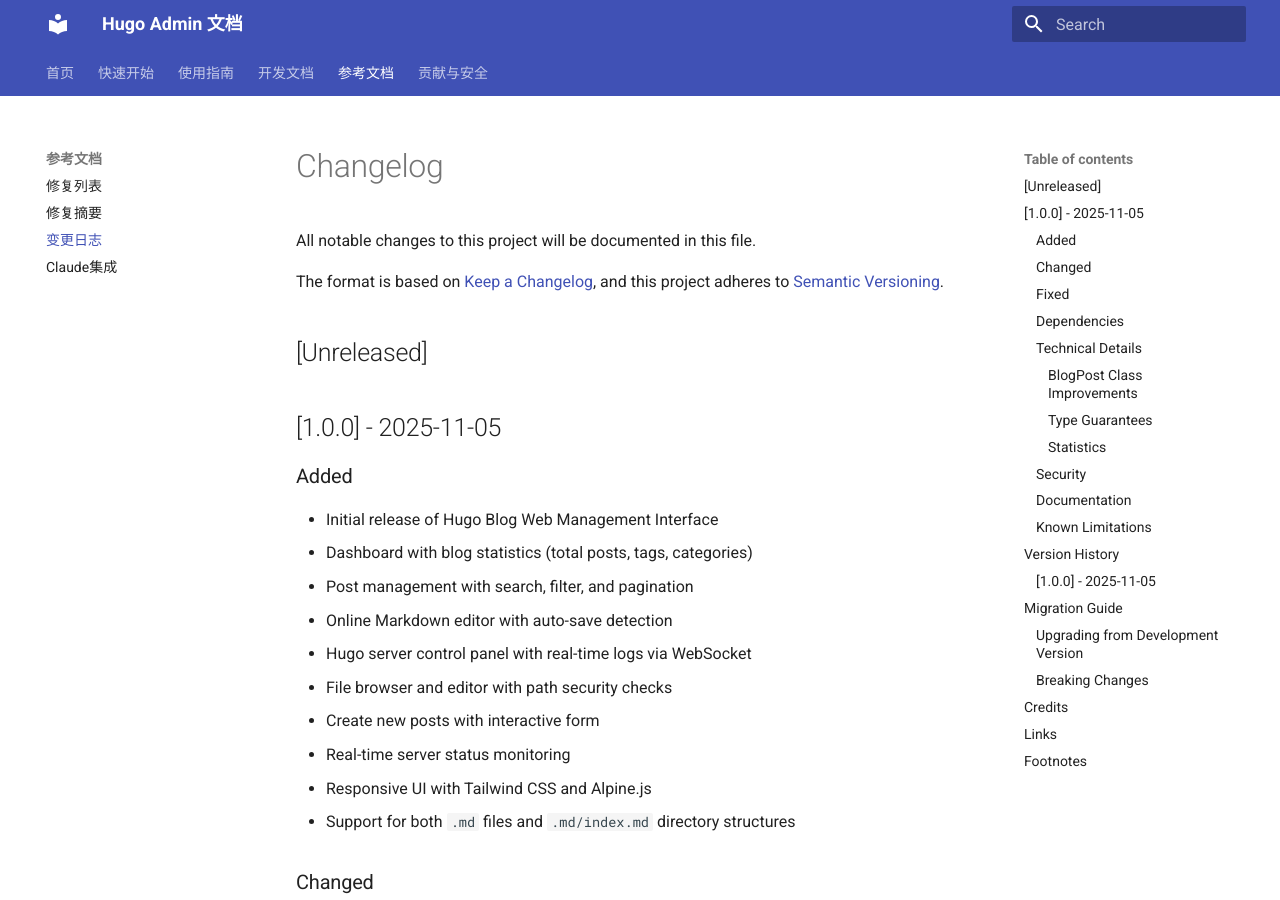
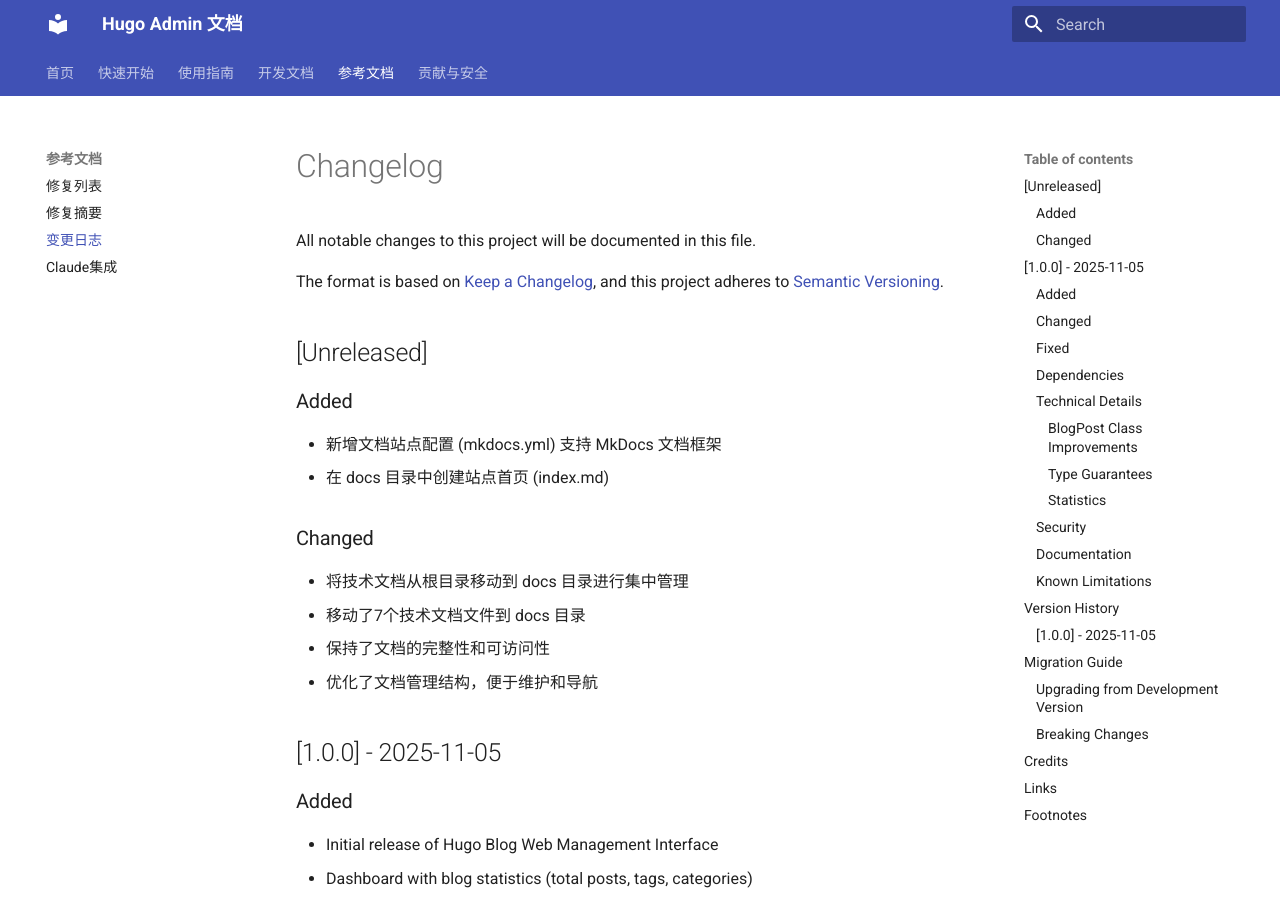
Before and after one commit to Svtter/hugo-admin, an MkDocs documentation site: the page built from docs/CHANGELOG.md, in a window 1280 px wide and 900 px high. Built offline with MkDocs 1.6.1 and Material for MkDocs 9.7.7, drawn with Linux system fonts in a browser that asks for light colours.

Commit message:
更新CHANGELOG.md，记录文档结构优化和MkDocs配置变更

```diff
--- a/docs/CHANGELOG.md
+++ b/docs/CHANGELOG.md
@@ -6,6 +6,16 @@ The format is based on [Keep a Changelog](https://keepachangelog.com/en/1.0.0/),
 and this project adheres to [Semantic Versioning](https://semver.org/spec/v2.0.0.html).
 
 ## [Unreleased]
+
+### Added
+- 新增文档站点配置 (mkdocs.yml) 支持 MkDocs 文档框架
+- 在 docs 目录中创建站点首页 (index.md)
+
+### Changed
+- 将技术文档从根目录移动到 docs 目录进行集中管理
+  - 移动了7个技术文档文件到 docs 目录
+  - 保持了文档的完整性和可访问性
+- 优化了文档管理结构，便于维护和导航
 
 ## [1.0.0] - 2025-11-05
 
```
Also changed, not shown: CHANGELOG.md (+10 -0 lines).
